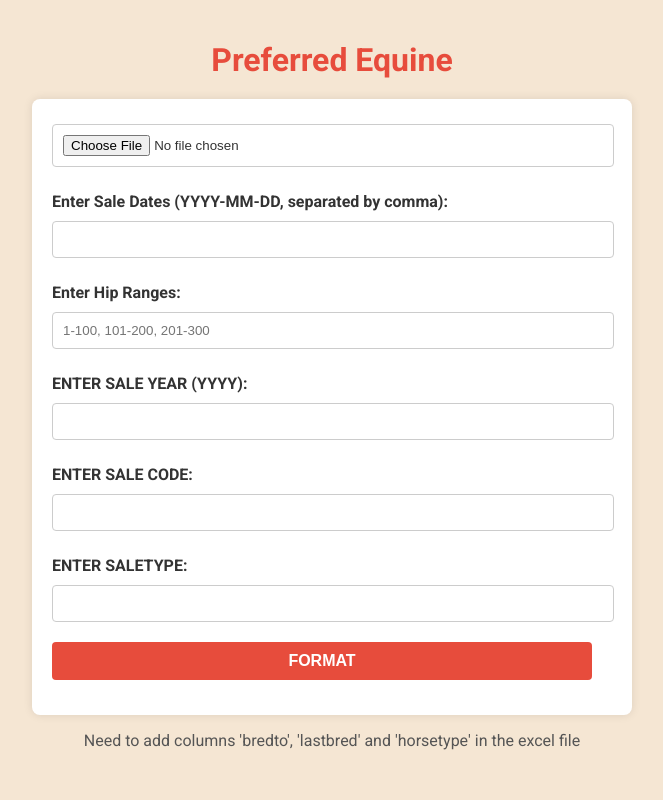
After one commit to monilmody/preferredequinesalesresults, a Flask app: page /views/obs-old in a window 1280 px wide. The commit adds this page. Shown: the whole page, without its empty margins (308-971 px from the left). Run offline with Flask 3, Linux system fonts and the light colour scheme.

Commit message:
adding the code for the old obs excel files

```diff
--- a/website/main.py
+++ b/website/main.py
@@ -34,7 +34,7 @@ csv_data = pd.DataFrame({})
 UPLOAD_FOLDER = 'uploads/'  # Path to the upload directory
 # Set the UPLOAD_FOLDER in the app's configuration
 app.config['UPLOAD_FOLDER'] = os.path.join(os.getcwd(), 'uploads')  # Or any path you prefer
-ALLOWED_EXTENSIONS = {'csv', 'xlsx'}  # Allowed file types: CSV and Excel
+ALLOWED_EXTENSIONS = {'csv', 'xlsx', 'xls'}  # Allowed file types: CSV and Excel
 
 def allowed_file(filename):
     """Check if the uploaded file is either a CSV or Excel file."""
@@ -115,9 +115,10 @@ def upload_data_to_mysql(df):
             session.commit()
 
             # Delete the previous file from the file system
-            previous_file_path = os.path.join(UPLOAD_FOLDER, result_existing_file[0] + ".csv")
-            if os.path.exists(previous_file_path):
-                os.remove(previous_file_path)
+            for ext in ['.csv', '.xls', '.xlsx']:
+                previous_file_path = os.path.join(UPLOAD_FOLDER, result_existing_file[0] + ext)
+                if os.path.exists(previous_file_path):
+                    os.remove(previous_file_path)
 
         # # Save the new file using the SALECODE as the filename (just a placeholder)
         # with open(file_path, 'w') as f:
@@ -262,9 +263,9 @@ def goffsRedirect():
 def obsRedirect():
     return render_template('obs.html')
 
-@app.route("/obs_redirect-mixed")
-def obsRedirectMix():
-    return render_template("obs.html")
+@app.route("/obs_redirect_old")
+def obsRedirectOld():
+    return render_template("obs-old.html")
 
 @app.route('/tattersalls_redirect')
 def tattersallsRedirect():
@@ -2082,6 +2083,370 @@ def obs():
         print(f"Error: {str(e)}")
         return render_template("obs.html", message=f'Error: {str(e)}', data=None)
 
+@app.route('/obs-old', methods=['POST'])
+
+def obs_old():
+    global csv_data
+    try:
+        if 'file' not in request.files:
+            return render_template('obs-old.html', message='No file path')
+        file_path = request.files['file']
+
+        if file_path.filename == '':
+            return render_template('obs-old.html', message='No selected file')
+
+        file_path = handle_file_upload(request)  # This handles the file upload and returns the file path
+
+        file_extension = os.path.splitext(file_path)[1].lower()
+
+        # Read the selected Excel file into a DataFrame
+        if file_extension in ['.xls', '.xlsx']:
+            df = pd.read_excel(file_path)
+        else:
+            raise ValueError(f"Unsupported file type: {file_extension}")
+
+        # Prompt the user to insert the salecode using a dialog
+        salecode = request.form['salecode']
+
+        # Check if the user provided a salecode or canceled the dialog
+        if salecode is not None:
+
+            # Now you can work with the DataFrame 'df' and 'salecode' as needed
+
+            # For example, you can print the first few rows and the salecode:
+            #print(df.head())
+            salecode
+
+        else:
+            print("Salecode input canceled.")
+
+        # Adding a new column SALEYEAR
+        df['SALEYEAR'] = request.form['saleyear']
+
+        df['SALEYEAR'] = df['SALEYEAR'].astype(int)
+
+        # Adding a new column SALETYPE
+        df['SALETYPE'] = request.form['type']
+
+        # Adding a new column SALECODE
+        df['SALECODE'] = salecode
+
+        # Adding a new column BOOK
+        book = 1
+        df['BOOK'] = book
+
+        # # Initialize a counter
+        # counter = 0
+
+        # # Initialize a list to store the counter values
+        # counter_values = []
+
+        # # Iterate through the list of dates
+        # for i, date_str in enumerate(request.form['saledate']):
+        #     # Convert the date string to a datetime object
+        #     date = datetime.datetime.strptime(date_str, '%Y-%m-%d')
+
+        #     # Check if this is the first date or if the date has changed from the previous one
+        #     if i == 0 or date != prev_date:
+        #         counter += 1  # Increment the counter when the date changes
+        #         prev_date = date  # Update the previous date
+
+        #     counter_values.append(counter)
+
+        # Adding a new column HIP
+        df['HIP'] = df['Hip']
+
+        # Adding a new column HIPNUM
+        df['HIPNUM'] = df['Hip']
+
+        # Function to update sale dates and corresponding day column based on user input
+        def update_sale_dates(df, sale_dates_input, hip_ranges_input):
+            sale_dates = [date.strip() for date in sale_dates_input.split(',')]
+            hip_ranges = [range.strip() for range in hip_ranges_input.split(',')]
+
+            # Convert the sale dates to datetime objects
+            sale_date_objects = [datetime.strptime(date, '%Y-%m-%d').date() for date in sale_dates]
+
+            # Initialize a dictionary to store hip ranges and corresponding sale dates and days
+            hip_range_data = {}
+            for i, hip_range in enumerate(hip_ranges):
+                start, end = map(int, hip_range.split('-'))
+                for hip_number in range(start, end + 1):
+                    hip_range_data[hip_number] = {'sale_date': sale_date_objects[i], 'day': i + 1}
+
+            # Initialize DAY column to 0
+            df['DAY'] = 0
+
+            # Update SALEDATE and DAY columns
+            for hip_number, data in hip_range_data.items():
+                df.loc[df['Hip'] == hip_number, 'SALEDATE'] = data['sale_date']
+                df.loc[df['Hip'] == hip_number, 'DAY'] = data['day']
+
+        # Get sale dates from user input
+        sale_dates_input = request.form['sale_dates']
+        hip_ranges_input = request.form['hip_ranges']
+
+        # Update sale dates and corresponding day column
+        update_sale_dates(df, sale_dates_input, hip_ranges_input)
+
+        # Dropping a column hip_number
+        df.drop(columns=['Hip'], inplace=True)
+
+        # Check if 'NAME' is a column in the DataFrame
+        if 'Name' in df.columns:
+                    # Create a new 'HORSE' column and populate it with 'NAME'
+                    df['HORSE'] = df['Name'].fillna("")
+        else:
+            df['HORSE'] = ''
+
+        # Check if 'NAME' is a column in the DataFrame
+        if 'Name' in df.columns:
+                    # Create a new 'HORSE' column and populate it with 'NAME'
+                    df['CHORSE'] = df['Name'].fillna("")
+        else:
+            df['CHORSE'] = ''
+
+        # Check if 'NAME' is a column in the DataFrame
+        if 'Name' in df.columns:
+                    # Dropping a column NAME
+                    df.drop(columns=['Name'], inplace=True)
+
+        # Adding a new column RATING
+        rating = ''
+        df['RATING'] = rating
+
+        # Adding a new column TATTOO
+        tattoo = ''
+        df['TATTOO'] = tattoo
+
+        # Adding a new column DATEFOAL
+        df['DATEFOAL'] = pd.to_datetime(df['Foaling Date'])
+
+        # Dropping a column Foaling Date
+        df.drop(columns=['Foaling Date'], inplace=True)
+
+        # Calculating the year of birth from the datefoal
+        datefoal_series = df['DATEFOAL']
+
+        # Adding a new column YEARFOAL and getting the year from DATEFOAL
+        df['YEARFOAL'] = datefoal_series.dt.year.fillna(1901)
+
+        def calculate_age(yearfoal, saleyear):
+            # Calculate age as the difference between sale year and foaling year, plus 1
+            age = saleyear - yearfoal
+            return age
+
+        # Calling the calculate_age() function
+        age = calculate_age(df['YEARFOAL'], df['SALEYEAR'])
+
+        # Adding a new column AGE
+        df['AGE'] = age.fillna(0)
+
+        # Adding a new column COLOR
+        if 'Color' in df.columns:
+            df['COLOR'] = df['Color'].fillna("")
+
+        # Dropping a column COLOR1
+        if 'Color' in df.columns:
+            df.drop(columns=['Color'], inplace=True)
+
+        # Adding a new column SEX
+        if 'Sex' in df.columns:
+            df['SEX'] = df['Sex'].fillna("")
+
+        # Dropping a column SEX1
+        if 'Sex' in df.columns:
+            df.drop(columns=['Sex'], inplace=True)
+
+        # Adding a new column GAIT
+        gait = ''
+        df['GAIT'] = gait
+
+        # Adding a new column TYPE
+        df['TYPE'] = df['horsetype'].fillna("R")
+
+        # Adding a new column RECORD
+        record = ''
+        df['RECORD'] = record
+
+        # Adding a new column ET
+        et = ''
+        df['ET'] = et
+
+        # Replace state names in a new column 'ELIG' with state codes in the 'FOALED' column
+        df['ELIG'] = df['State'].fillna("")
+
+        df.drop(columns=['State'], inplace=True)
+
+        # Adding a new column SIRE
+        if 'Sire' in df.columns:
+            df['SIRE'] =  df['Sire'].fillna("")
+
+        # Adding a new column CSIRE
+        if 'Sire' in df.columns:
+            df['CSIRE'] = df['Sire'].fillna("")
+
+        # Adding a new column DAM
+        if 'Dam' in df.columns:
+            df['DAM'] = df['Dam'].fillna("")
+
+        # Adding a new column CDAM
+        if 'Dam' in df.columns:
+            df['CDAM'] = df['Dam'].fillna("")
+
+        # Adding a new column SIREOFDAM
+        if 'Damsire' in df.columns:
+            df['SIREOFDAM'] = df['Damsire'].fillna("")
+
+        # Adding a new column CSIREOFDAM
+        if 'Damsire' in df.columns:
+            df['CSIREOFDAM'] = df['Damsire'].fillna("")
+
+        df.drop(columns=['Sort by Dam'], inplace=True)
+        df.drop(columns=['Out date'], inplace=True)
+
+        # Adding a new column DAMOFDAM
+        damofdam = ''
+        df['DAMOFDAM'] = damofdam
+
+        # Adding a new column CDAMOFDAM
+        cdamofdam = ''
+        df['CDAMOFDAM'] = cdamofdam
+
+        # Adding a new column DAMTATT
+        damtatt = ''
+        df['DAMTATT'] = damtatt
+
+        # Adding a new column DAMYOF
+        damyof = 0
+        df['DAMYOF'] = damyof
+
+        # Adding a new column DDAMTATT
+        ddamtatt = ''
+        df['DDAMTATT'] = ddamtatt
+
+        # Adding a new column BREDTO
+        bredto = df['bredto']
+        df['BREDTO'] = bredto.fillna("")
+
+        # Dropping a column PROPERTY LINE
+        df.drop(columns=['bredto'], inplace=True)
+
+        # Adding a new column LASTBRED
+        lastbred = df['lastbred']
+        df['LASTBRED'] = lastbred.fillna(pd.to_datetime('1901-01-01'))
+
+        # Adding a new column CONLNAME
+        conlname = df['Alpha Sort']
+        df['CONSLNAME'] = conlname.fillna("")
+
+        # Dropping a column PROPERTY LINE
+        df.drop(columns=['Alpha Sort'], inplace=True)
+
+        # Adding a new column CONSNO
+        consno = df['Consignor']
+        df['CONSNO'] = consno.fillna("")
+
+        df.drop(columns=['Consignor'], inplace=True)
+
+        # Adding a new column PEMCODE
+        pemcode = ''
+        df['PEMCODE'] = pemcode
+
+        # Adding a new column PURFNAME
+        purfname = ''
+        df['PURFNAME'] = purfname
+
+        df.drop(columns=['Barn'], inplace=True)
+
+        # Adding a new column PURLNAME
+        purlname = df['Buyer']
+        df['PURLNAME'] = purlname
+
+        # Dropping a column PURCHASER
+        df.drop(columns=['Buyer'], inplace=True)
+
+        # Adding a new column SBCITY
+        sbcity = ''
+        df['SBCITY'] = sbcity
+
+        # Adding a new column SBSTATE
+        sbstate = ''
+        df['SBSTATE'] = sbstate
+
+        # Adding a new column SBCOUNTRY
+        sbcountry = ''
+        df['SBCOUNTRY'] = sbcountry
+
+        # Adding a new column PRICE
+        price_mapping = {
+            'Not Sold': 0,
+            'Out': 0
+        }
+
+        df['PRICE'] = df['Price'].replace(price_mapping).fillna(0)
+
+        # Adding a new column PRICE1
+        df.drop(columns=['Price'], inplace=True)
+
+        # Adding a new column CURRENCY
+        currency = ''
+        df['CURRENCY'] = currency
+
+        # Adding a new column URL
+        url = ''
+        df['URL'] = url
+
+        # Adding a new column NFFM
+        nffm = ''
+        df['NFFM'] = nffm
+
+        # Adding a new column PRIVATE SALE
+        privatesale = df['PS']
+        df['PRIVATESALE'] = privatesale.fillna("")
+
+        df.drop(columns=['PS'], inplace=True)
+
+        # Adding a new column BREED
+        breed = 'T'
+        df['BREED'] = breed
+
+        df['UTT'] = ''
+
+        df['STATUS'] = ""
+
+        df['tSire'] =  df['Sire'].fillna("")
+        df['TDAM'] = df['Dam'].fillna("")
+        df['tSireofdam'] = df['Damsire'].fillna("")
+
+        # Dropping a column SIRE1
+        if 'Sire' in df.columns:
+            df.drop(columns=['Sire'], inplace=True)
+
+        # Dropping a column DAM1
+        if 'Dam' in df.columns:
+            df.drop(columns=['Dam'], inplace=True)
+
+        # Dropping a column DAM SIRE
+        if 'Damsire' in df.columns:
+            df.drop(columns=['Damsire'], inplace=True)
+
+        df.drop(columns=['Status'], inplace=True)
+        df.drop(columns=['lastbred'], inplace=True)
+        df.drop(columns=['horsetype'], inplace=True)
+
+        formatted_file_path = os.path.join(UPLOAD_FOLDER, f"formatted_{os.path.basename(file_path)}")
+        df.to_excel(formatted_file_path, index=False, engine='openpyxl')  # Save the formatted DataFrame to CSV
+
+        upload_data_to_mysql(df)
+
+        return render_template("obs-old.html", message='File uploaded to database successfully', data=df.to_html())
+
+    except Exception as e:
+        # Log the exception or print the error message for debugging
+        print(f"Error: {str(e)}")
+        return render_template("obs-old.html", message=f'Error: {str(e)}', data=None)
+
 @app.route('/tattersalls', methods=['POST'])
 
 def tattersalls():
--- a/website/templates/homepage.html
+++ b/website/templates/homepage.html
@@ -28,6 +28,11 @@
     <!-- Use a hyperlink for redirection -->
     <a href="/obs_redirect">
         <button class="button-73" role="button">OBS SALES</button>
+    </a>
+
+    <!-- Use a hyperlink for redirection -->
+    <a href="/obs_redirect_old">
+        <button class="button-73" role="button">OBS OLD SALES</button>
     </a>
 
     <!-- Use a hyperlink for redirection -->
--- /dev/null
+++ b/website/templates/obs-old.html
@@ -0,0 +1,129 @@
+<!DOCTYPE html>
+<html lang="en">
+
+<head>
+    <meta charset="UTF-8">
+    <meta name="viewport" content="width=device-width, initial-scale=1.0">
+    <title>Preferred Equine</title>
+    <link href="https://fonts.googleapis.com/css2?family=Roboto:wght@400;700&display=swap" rel="stylesheet">
+    <style>
+        body {
+            background-color: #f5e6d3;
+            font-family: 'Roboto', sans-serif;
+            color: #333;
+            margin: 0;
+            padding: 0;
+        }
+
+        .container {
+            max-width: 600px;
+            margin: 0 auto;
+            padding: 20px;
+        }
+
+        h1 {
+            text-align: center;
+            color: #e74c3c;
+            font-weight: bold;
+            margin-bottom: 20px;
+        }
+
+        h1 a {
+            text-decoration: none;
+            color: inherit;
+        }
+
+        form {
+            display: flex;
+            flex-direction: column; /* Stack form elements vertically */
+            align-items: flex-start; /* Align items to the left */
+            background-color: #fff;
+            padding: 20px;
+            border-radius: 8px;
+            box-shadow: 0 0 10px rgba(0, 0, 0, 0.1);
+        }
+
+        label {
+            display: block;
+            margin: 10px 0 5px;
+            font-weight: bold;
+        }
+
+        input[type="file"],
+        input[type="text"],
+        button {
+            width: calc(100% - 20px);
+            padding: 10px;
+            margin: 5px 0 15px;
+            border: 1px solid #ccc;
+            border-radius: 4px;
+        }
+
+        button {
+            background-color: #e74c3c;
+            color: white;
+            border: none;
+            cursor: pointer;
+            font-size: 16px;
+            font-weight: bold;
+            transition: background-color 0.3s;
+        }
+
+        button:hover {
+            background-color: #c0392b;
+        }
+
+        p {
+            text-align: center;
+            color: #555;
+        }
+
+        .message {
+            text-align: center;
+            color: #e74c3c;
+            font-weight: bold;
+        }
+
+        .csv-data {
+            margin-top: 20px;
+            background-color: #fff;
+            padding: 15px;
+            border-radius: 8px;
+            box-shadow: 0 0 10px rgba(0, 0, 0, 0.1);
+        }
+    </style>
+</head>
+
+<body>
+    <div class="container">
+        <h1><a href="/">Preferred Equine</a></h1>
+
+        <form action="/obs-old" method="post" enctype="multipart/form-data">
+            <input type="file" name="file" accept=".xls,.xlsx" required>
+            <label for="sale_dates">Enter Sale Dates (YYYY-MM-DD, separated by comma):</label>
+            <input type="text" id="sale_dates" name="sale_dates" required>
+            <label for="hip_ranges">Enter Hip Ranges:</label>
+            <input type="text" id="hip_ranges" name="hip_ranges" placeholder="1-100, 101-200, 201-300">
+            <label for="saleyear">ENTER SALE YEAR (YYYY):</label>
+            <input type="text" id="saleyear" name="saleyear" pattern="\d{4}" required>
+            <label for="saledate">ENTER SALE CODE:</label>
+            <input type="text" id="salecode" name="salecode" required>
+            <label for="type">ENTER SALETYPE:</label>
+            <input type="text" name="type" id="type" maxlength="1" pattern="[a-zA-Z]" required>
+            <button type="submit">FORMAT</button>
+        </form>
+        <p>Need to add columns 'bredto', 'lastbred' and 'horsetype' in the excel file</p>
+        {% if message %}
+        <p class="message">{{ message }}</p>
+        {% endif %}
+
+        {% if data %}
+        <div class="csv-data">
+            <h2>CSV Data</h2>
+            {{ data|safe }}
+        </div>
+        {% endif %}
+    </div>
+</body>
+
+</html>
--- a/website/views.py
+++ b/website/views.py
@@ -39,6 +39,14 @@ def obsRedirect():
 def obs():
     return render_template("obs.html")
 
+@views.route("/obs_redirect_old")
+def obsRedirectOld():
+    return render_template("obs-old.html")
+
+@views.route("/obs-old")
+def obs_old():
+    return render_template("obs-old.html")
+
 @views.route("/tattersalls_redirect")
 def tattersallsRedirect():
     return render_template("tattersalls.html")
```
